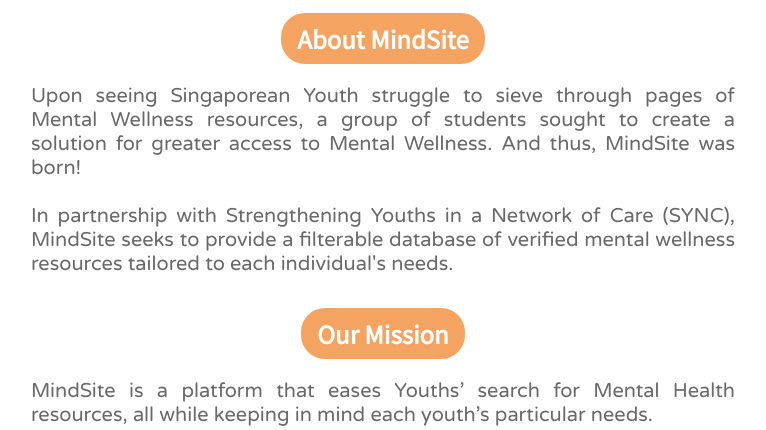
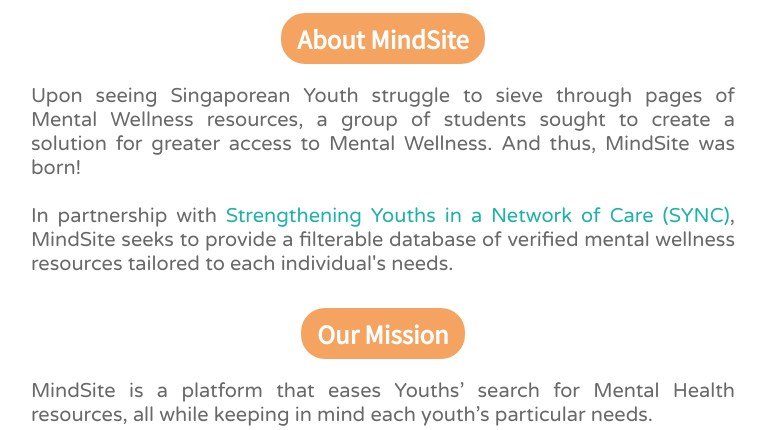
Before and after one commit to huachen24/mindsite, a PHP site: page /about.php in a window 1280 px wide. Shown: the part 271-701 px from the top of the page, without its empty margins (257-1023 px from the left). Run offline with PHP 8.4, Linux system fonts and the light colour scheme; some libraries are stand-ins or nearby versions.

Commit message:
hover overlay link & redirect to SYNC in abt

```diff
--- a/about.php
+++ b/about.php
@@ -8,7 +8,7 @@
 
     <h2> About MindSite </h2>
 
-    <p>Upon seeing Singaporean Youth struggle to sieve through pages of Mental Wellness resources, a group of students sought to create a solution for greater access to Mental Wellness. And thus, MindSite was born! <br></br>In partnership with Strengthening Youths in a Network of Care (SYNC), MindSite seeks to provide a filterable database of verified mental wellness resources tailored to each individual's needs.</p>
+    <p>Upon seeing Singaporean Youth struggle to sieve through pages of Mental Wellness resources, a group of students sought to create a solution for greater access to Mental Wellness. And thus, MindSite was born! <br></br>In partnership with <a href="http://www.syncsg.org">Strengthening Youths in a Network of Care (SYNC)</a>, MindSite seeks to provide a filterable database of verified mental wellness resources tailored to each individual's needs.</p>
 
     <h2> Our Mission </h2>
 
--- a/styles.css
+++ b/styles.css
@@ -404,6 +404,10 @@ div[id^='overlay-']:after {
     font-size: 1.25em;
 }
 
+#overlaytext a:hover {
+    color: lightseagreen;
+}
+
 /*****************/
 /**** Pagebar ****/
 /*****************/
@@ -468,6 +472,18 @@ div[id^='overlay-']:after {
     margin: 1em 0em;
     color: DimGray;
 }
+
+.content a{
+    color: lightseagreen;
+    text-decoration: none;
+    transition: 0.3s;
+}
+
+.content a:hover{
+    color: SandyBrown;
+    text-decoration: underline;
+}
+
 
 .about-mindfullness {
     display: flex;
```
